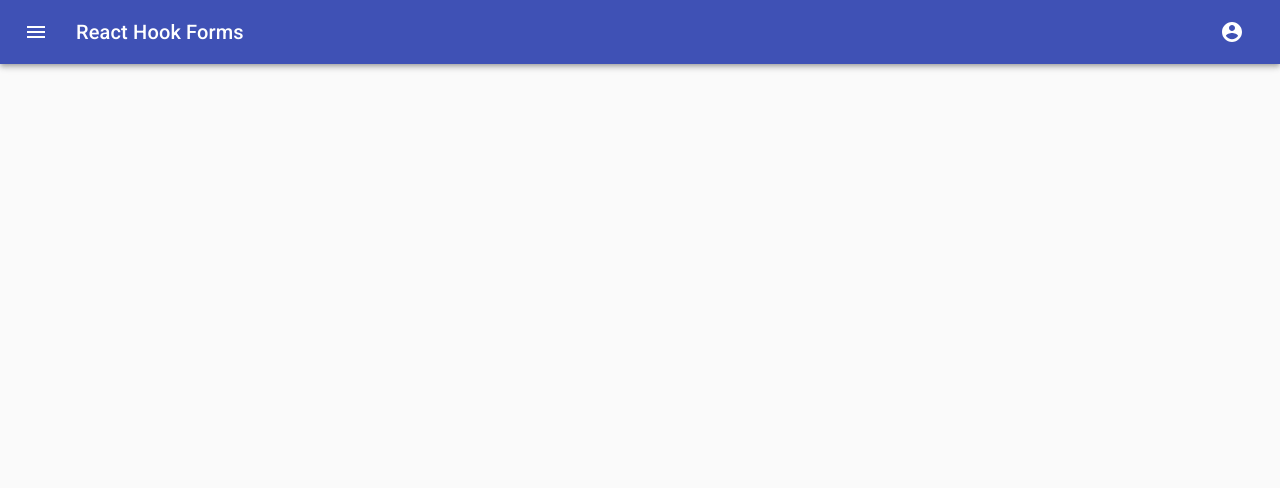
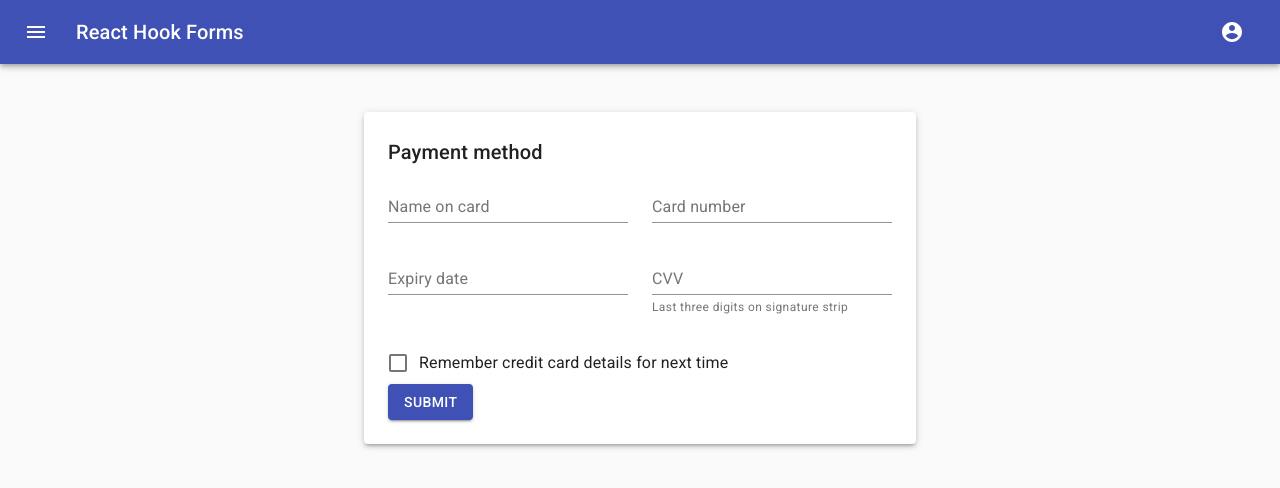
Before and after one commit to JesperKihlberg/react-hook-forms-test, a React app: page / in a window 1280 px wide. Shown: the top 488 px of the page. Built offline with nearby package versions, Linux system fonts and the light colour scheme.

Commit message:
Form added - not working

```diff
--- a/src/pages/MainPage.tsx
+++ b/src/pages/MainPage.tsx
@@ -1,7 +1,37 @@
+import { Button, makeStyles } from "@material-ui/core";
 import React from "react";
+import FormContainer from "../ui/containers/FormContainer";
+import Form, { FormProps } from "../ui/forms/Form";
+import PaymentForm, { MyFormProps } from "../ui/forms/PaymentForm";
 
-const MainPage: React.FC = ({ children }) => {
-  return <div>{children}</div>;
+const useStyles = makeStyles((theme) => ({
+  layout: {
+    width: "auto",
+    marginLeft: theme.spacing(2),
+    marginRight: theme.spacing(2),
+    [theme.breakpoints.up(600 + theme.spacing(2) * 2)]: {
+      width: 600,
+      marginLeft: "auto",
+      marginRight: "auto",
+    },
+  },
+}));
+const MainPage: React.FC = () => {
+  const classes = useStyles();
+
+  const MyForm = (props: FormProps<MyFormProps>) => Form<MyFormProps>(props);
+  return (
+    <main className={classes.layout}>
+      <FormContainer>
+        <MyForm>
+          <PaymentForm />
+          <Button variant="contained" color="primary" type="submit">
+            Submit
+          </Button>
+        </MyForm>
+      </FormContainer>
+    </main>
+  );
 };
 
 export default MainPage;
--- /dev/null
+++ b/src/ui/containers/FormContainer.tsx
@@ -0,0 +1,29 @@
+import { Container, makeStyles, Paper } from "@material-ui/core";
+import React from "react";
+
+const useStyles = makeStyles((theme) => ({
+  paper: {
+    marginTop: theme.spacing(3),
+    marginBottom: theme.spacing(3),
+    padding: theme.spacing(2),
+    [theme.breakpoints.up(600 + theme.spacing(3) * 2)]: {
+      marginTop: theme.spacing(6),
+      marginBottom: theme.spacing(6),
+      padding: theme.spacing(3),
+    },
+  },
+}));
+
+const FormContainer: React.FC = ({ children }) => {
+  const classes = useStyles();
+
+  return (
+    <Container component="main" maxWidth="sm">
+      <Paper elevation={3} className={classes.paper}>
+        {children}
+      </Paper>
+    </Container>
+  );
+};
+
+export default FormContainer;
--- /dev/null
+++ b/src/ui/forms/Form.tsx
@@ -0,0 +1,14 @@
+import React from "react";
+import { SubmitHandler, useForm } from "react-hook-form";
+
+export interface FormProps<P> {
+  children: React.ReactNode;
+}
+function Form<P>({ children }: FormProps<P>) {
+  const { handleSubmit } = useForm<P>();
+  const onSubmit: SubmitHandler<P> = (data) => console.log("Hej", data);
+
+  return <form onSubmit={handleSubmit(onSubmit)}>{children}</form>;
+}
+
+export default Form;
--- /dev/null
+++ b/src/ui/forms/PaymentForm.tsx
@@ -0,0 +1,47 @@
+import React from "react";
+import Typography from "@material-ui/core/Typography";
+import Grid from "@material-ui/core/Grid";
+import TextField from "@material-ui/core/TextField";
+import FormControlLabel from "@material-ui/core/FormControlLabel";
+import Checkbox from "@material-ui/core/Checkbox";
+import { useForm } from "react-hook-form";
+
+export interface MyFormProps {
+  cardName: string;
+}
+export default function PaymentForm() {
+  const { register } = useForm<MyFormProps>();
+  return (
+    <React.Fragment>
+      <Typography variant="h6" gutterBottom>
+        Payment method
+      </Typography>
+      <Grid container spacing={3}>
+        <Grid item xs={12} md={6}>
+          <TextField
+            {...register("cardName", { required: true, maxLength: 20 })}
+            // id="cardName"
+            label="Name on card"
+            fullWidth
+            autoComplete="cc-name"
+          />
+        </Grid>
+        <Grid item xs={12} md={6}>
+          <TextField id="cardNumber" label="Card number" fullWidth autoComplete="cc-number" />
+        </Grid>
+        <Grid item xs={12} md={6}>
+          <TextField id="expDate" label="Expiry date" fullWidth autoComplete="cc-exp" />
+        </Grid>
+        <Grid item xs={12} md={6}>
+          <TextField id="cvv" label="CVV" helperText="Last three digits on signature strip" fullWidth autoComplete="cc-csc" />
+        </Grid>
+        <Grid item xs={12}>
+          <FormControlLabel
+            control={<Checkbox color="secondary" name="saveCard" value="yes" />}
+            label="Remember credit card details for next time"
+          />
+        </Grid>
+      </Grid>
+    </React.Fragment>
+  );
+}
```
